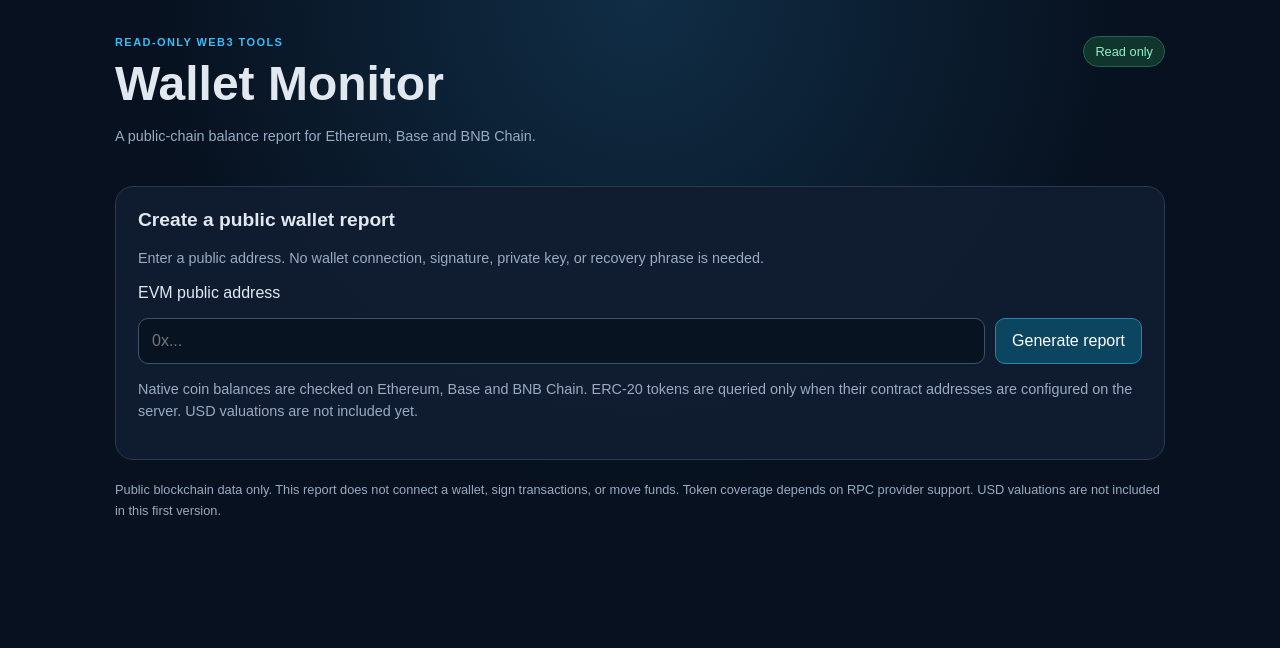
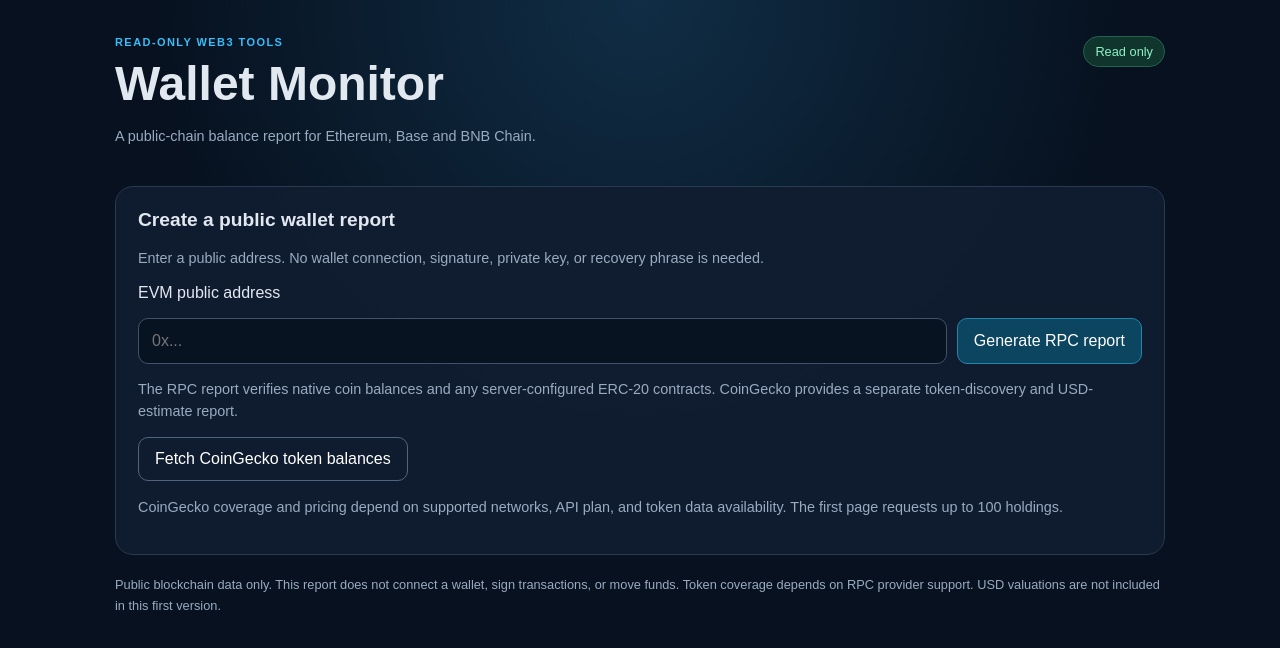
Before and after one commit to bperry080-maker/web3-crypto-exchange, a Next.js app in the folder apps/web/: page / in a window 1280 px wide. Shown: the top 648 px of the page. Built offline with nearby package versions, Linux system fonts and the light colour scheme.

Commit message:
Add CoinGecko balances report to wallet monitor UI

```diff
--- a/apps/web/components/WalletMonitor.tsx
+++ b/apps/web/components/WalletMonitor.tsx
@@ -9,13 +9,34 @@ type NetworkResult = {
   balance: string | null; message: string; tokens: TokenResult[];
 };
 type Report = { address: string; generatedAt: string; scope: string; results: NetworkResult[]; valuation: string };
+type CoinGeckoBalance = {
+  network: string; address: string; token_type: string; name: string; symbol: string;
+  decimals: number; coingecko_coin_id: string | null; balance_raw: string;
+  balance: string | null; price_usd: string | null; value_usd: string | null;
+  h24_price_change_percentage: string | null; total_reserve_in_usd: string | null;
+};
+type CoinGeckoNetwork = { network: string; value_usd: string; holdings: number; last_updated_at: string };
+type CoinGeckoReport = {
+  source: string; readOnly: boolean; requestedNetworks: string[];
+  data: { id: string; attributes: {
+    wallet_address: string; total_value_usd: string; total_holdings: number;
+    networks: CoinGeckoNetwork[]; balances: CoinGeckoBalance[];
+  }};
+};
 const ADDRESS = /^0x[a-fA-F0-9]{40}$/;
+const usd = (value: string | null | undefined) => {
+  if (value == null || !Number.isFinite(Number(value))) return 'Unavailable';
+  return new Intl.NumberFormat('en-US', { style: 'currency', currency: 'USD', maximumFractionDigits: 2 }).format(Number(value));
+};
 
 export default function WalletMonitor() {
   const [address, setAddress] = useState('');
   const [report, setReport] = useState<Report | null>(null);
+  const [coinGeckoReport, setCoinGeckoReport] = useState<CoinGeckoReport | null>(null);
   const [error, setError] = useState('');
+  const [coinGeckoError, setCoinGeckoError] = useState('');
   const [loading, setLoading] = useState(false);
+  const [coinGeckoLoading, setCoinGeckoLoading] = useState(false);
 
   async function runReport(event: React.FormEvent<HTMLFormElement>) {
     event.preventDefault(); setError(''); setReport(null);
@@ -30,6 +51,20 @@ export default function WalletMonitor() {
     finally { setLoading(false); }
   }
 
+  async function runCoinGecko() {
+    setCoinGeckoError(''); setCoinGeckoReport(null);
+    if (!ADDRESS.test(address.trim())) { setCoinGeckoError('Enter a valid public EVM address first.'); return; }
+    setCoinGeckoLoading(true);
+    try {
+      const params = new URLSearchParams({ address: address.trim(), networks: 'eth,base,bsc', per_page: '100', page: '1' });
+      const response = await fetch('/api/wallet-balances?' + params.toString(), { cache: 'no-store' });
+      const data = await response.json();
+      if (!response.ok) throw new Error(data.error || 'Could not retrieve CoinGecko balances.');
+      setCoinGeckoReport(data as CoinGeckoReport);
+    } catch (e) { setCoinGeckoError(e instanceof Error ? e.message : 'Could not retrieve CoinGecko balances.'); }
+    finally { setCoinGeckoLoading(false); }
+  }
+
   return <>
     <section className="panel">
       <h2>Create a public wallet report</h2>
@@ -38,15 +73,51 @@ export default function WalletMonitor() {
         <label htmlFor="wallet-address">EVM public address</label>
         <div className="address-form">
           <input id="wallet-address" className="address-input" value={address} onChange={(e) => setAddress(e.target.value)} placeholder="0x..." autoComplete="off" spellCheck={false} />
-          <button className="primary-button" disabled={loading} type="submit">{loading ? 'Checking…' : 'Generate report'}</button>
+          <button className="primary-button" disabled={loading} type="submit">{loading ? 'Checking…' : 'Generate RPC report'}</button>
         </div>
       </form>
       {error ? <div className="notice error" role="alert">{error}</div> : null}
-      <p className="hint">Native coin balances are checked on Ethereum, Base and BNB Chain. ERC-20 tokens are queried only when their contract addresses are configured on the server. USD valuations are not included yet.</p>
+      <p className="hint">The RPC report verifies native coin balances and any server-configured ERC-20 contracts. CoinGecko provides a separate token-discovery and USD-estimate report.</p>
+      <button className="secondary-button" type="button" disabled={coinGeckoLoading} onClick={runCoinGecko}>
+        {coinGeckoLoading ? 'Fetching CoinGecko balances…' : 'Fetch CoinGecko token balances'}
+      </button>
+      <p className="hint">CoinGecko coverage and pricing depend on supported networks, API plan, and token data availability. The first page requests up to 100 holdings.</p>
+      {coinGeckoError ? <div className="notice error" role="alert">{coinGeckoError}</div> : null}
     </section>
+    {coinGeckoReport ? <section className="panel" aria-live="polite">
+      <div className="report-heading">
+        <div><h2>CoinGecko token balances</h2><p className="muted">Source: {coinGeckoReport.source} · Read-only</p></div>
+        <button type="button" className="secondary-button" onClick={() => window.print()}>Print / Save PDF</button>
+      </div>
+      <p className="address-value"><strong>Address:</strong> {coinGeckoReport.data.attributes.wallet_address}</p>
+      <div className="network-grid">
+        <article className="network-card">
+          <h3>Estimated value</h3>
+          <div className="balance">{usd(coinGeckoReport.data.attributes.total_value_usd)}</div>
+          <p className="hint">CoinGecko estimate across requested networks and current page filters; not a guaranteed sale or withdrawal value.</p>
+          <p><strong>Holdings returned:</strong> {coinGeckoReport.data.attributes.total_holdings}</p>
+          <p><strong>Networks requested:</strong> {coinGeckoReport.requestedNetworks.join(', ')}</p>
+        </article>
+        {coinGeckoReport.data.attributes.networks.map((network) => <article className="network-card" key={network.network}>
+          <h3>{network.network}</h3>
+          <div className="balance">{usd(network.value_usd)}</div>
+          <p className="hint">{network.holdings} holdings · Updated {new Date(network.last_updated_at).toLocaleString()}</p>
+        </article>)}
+      </div>
+      <h3>Token holdings</h3>
+      <div className="table-wrap"><table><thead><tr><th>Asset</th><th>Network</th><th>Quantity</th><th>Price</th><th>Estimated value</th></tr></thead>
+        <tbody>{coinGeckoReport.data.attributes.balances.map((token, index) => <tr key={token.network + ':' + token.address + ':' + index}>
+          <td>{token.name} ({token.symbol})<div className="hint">{token.token_type} · {token.address}</div></td>
+          <td>{token.network}</td><td>{token.balance ?? 'Unresolved'}<div className="hint">Raw: {token.balance_raw}</div></td>
+          <td>{usd(token.price_usd)}</td><td>{usd(token.value_usd)}</td>
+        </tr>)}</tbody>
+      </table></div>
+      <div className="notice">Token quantities and prices are reported by CoinGecko, not independently verified by this endpoint. A missing price is not zero. The address does not establish wallet ownership.</div>
+      <div className="actions"><button type="button" className="secondary-button" onClick={() => setCoinGeckoReport(null)}>Hide CoinGecko report</button></div>
+    </section> : null}
     {report ? <section className="panel" aria-live="polite">
       <div className="report-heading">
-        <div><h2>Wallet balance report</h2><p className="muted">Generated {new Date(report.generatedAt).toLocaleString()}</p></div>
+        <div><h2>RPC wallet balance report</h2><p className="muted">Generated {new Date(report.generatedAt).toLocaleString()}</p></div>
         <button type="button" className="secondary-button" onClick={() => window.print()}>Print / Save PDF</button>
       </div>
       <p className="address-value"><strong>Address:</strong> {report.address}</p>
@@ -62,7 +133,7 @@ export default function WalletMonitor() {
         </article>)}
       </div>
       <div className="notice">{report.valuation} Balances are public-chain quantities, not proof of identity or investment advice.</div>
-      <div className="actions"><button type="button" className="secondary-button" onClick={() => { setReport(null); setError(''); }}>New report</button></div>
+      <div className="actions"><button type="button" className="secondary-button" onClick={() => { setReport(null); setError(''); }}>Hide RPC report</button></div>
     </section> : null}
   </>;
 }
```
